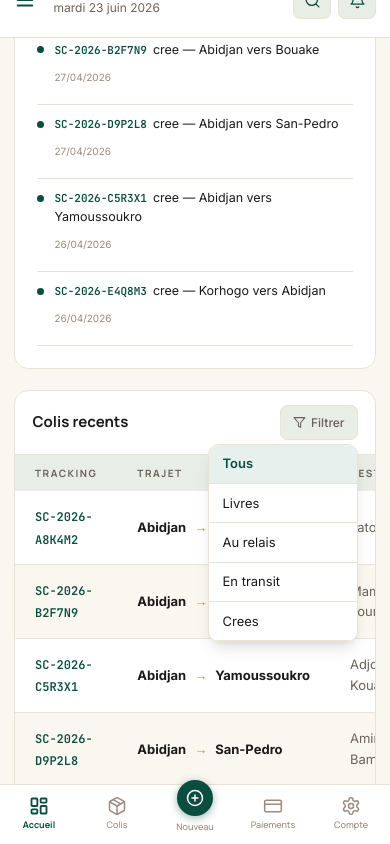
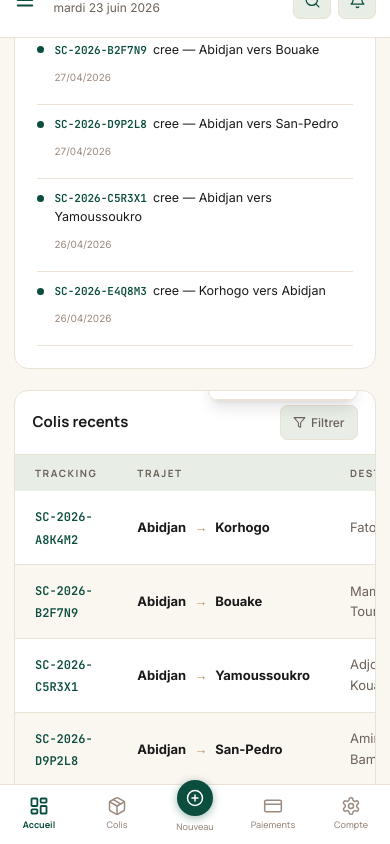
Before and after one commit to RQPX/Seni-Corp, a Next.js app: page /dashboard in a window 390 px wide. Both pictures are taken after a click on the button "Filtrer". Shown: the part 37-881 px from the top of the page. Built offline with nearby package versions, Linux system fonts and the light colour scheme.

Commit message:
updating bottom nav for mobile

```diff
--- a/src/app/dashboard/page.tsx
+++ b/src/app/dashboard/page.tsx
@@ -213,7 +213,7 @@ export default function DashboardPage() {
                 )}
               </button>
               {filterOpen && (
-                <div className="absolute right-0 top-full mt-1 rounded-xl shadow-lg z-10" style={{ backgroundColor: C.white, border: `1px solid ${C.border}`, overflow: "hidden", minWidth: "150px" }}>
+                <div className="absolute right-0 bottom-full mb-1 rounded-xl shadow-lg z-[60]" style={{ backgroundColor: C.white, border: `1px solid ${C.border}`, overflow: "hidden", minWidth: "150px" }}>
                   {FILTER_OPTIONS.map((opt) => (
                     <button key={opt.value} onClick={() => { setActiveFilter(opt.value); setFilterOpen(false); }}
                       className="w-full text-left px-4 py-2.5 transition-colors" style={{
```
